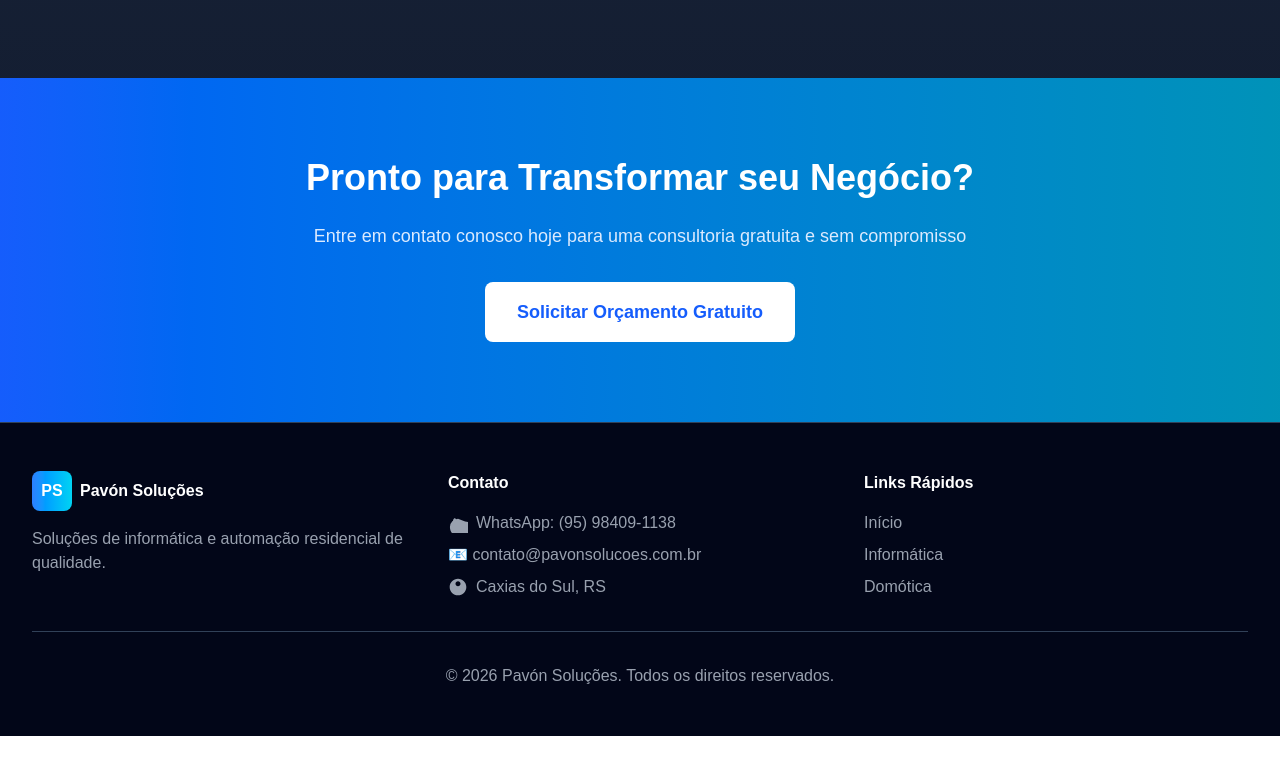
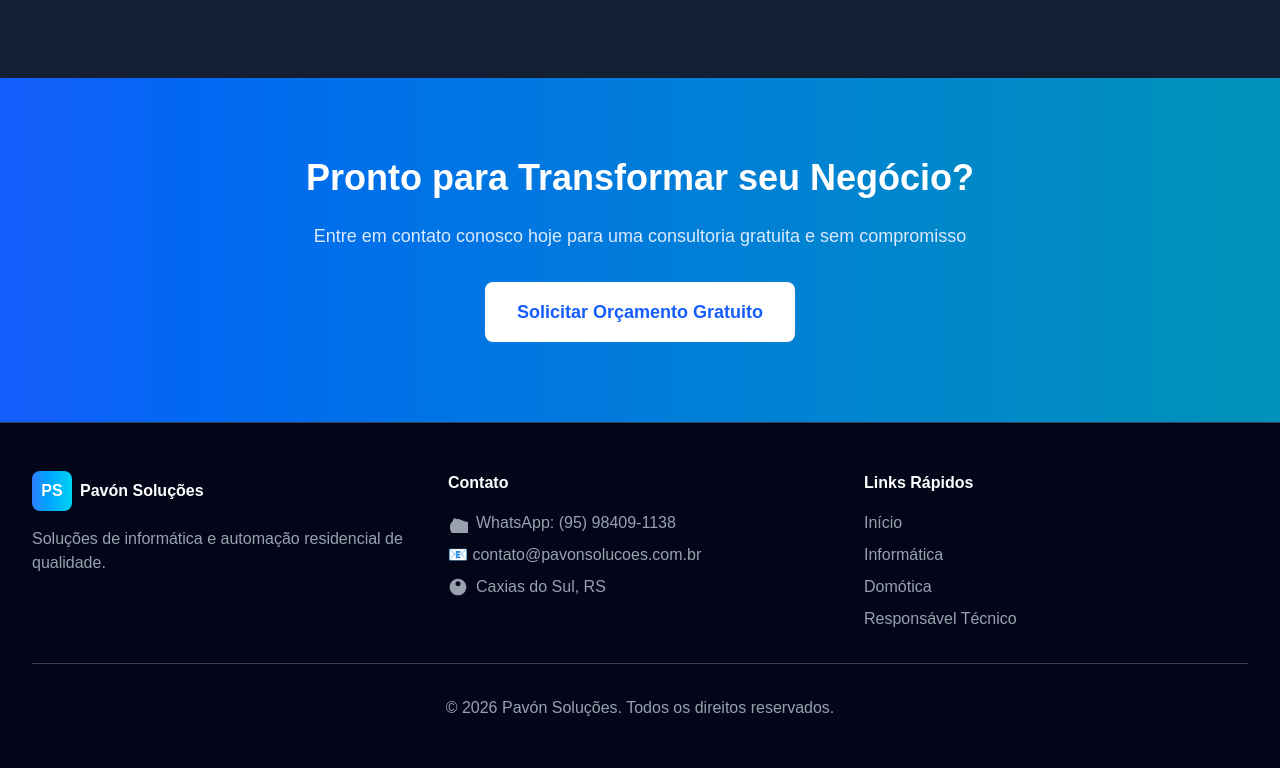
Before and after one commit to yoepo2026-alt/pavonsolucoes, a Next.js app: page / in a window 1280 px wide. Shown: the part 2398-3166 px from the top of the page. Before the commit the page ends 3134 px from the top, so only its background shows below. Built offline with nearby package versions, Linux system fonts and the light colour scheme.

Commit message:
Agregando Responsavel Tecnico

```diff
--- a/app/components/Footer.tsx
+++ b/app/components/Footer.tsx
@@ -54,6 +54,7 @@ export default function Footer() {
               <li><a href="/" className="hover:text-white transition">Início</a></li>
               <li><a href="/informatica" className="hover:text-white transition">Informática</a></li>
               <li><a href="/domotica" className="hover:text-white transition">Domótica</a></li>
+              <li><a href="https://perfil.pavonsolucoes.com.br" className="hover:text-white transition" target="_blank">Responsável Técnico</a></li>
             </ul>
           </div>
         </div>
```
